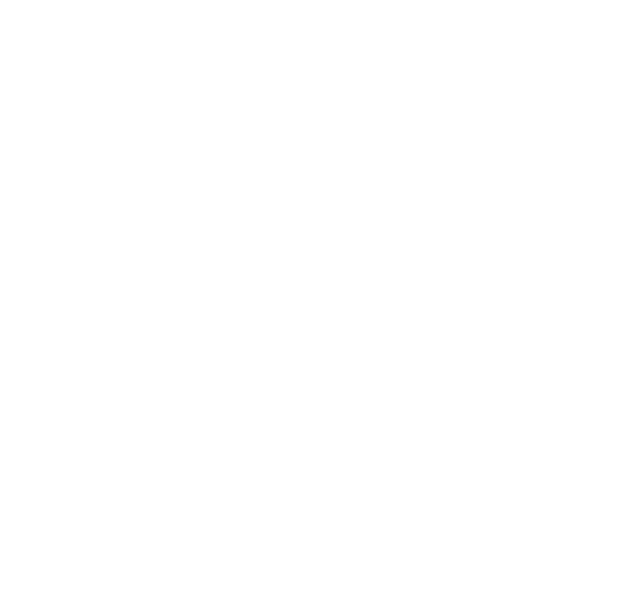
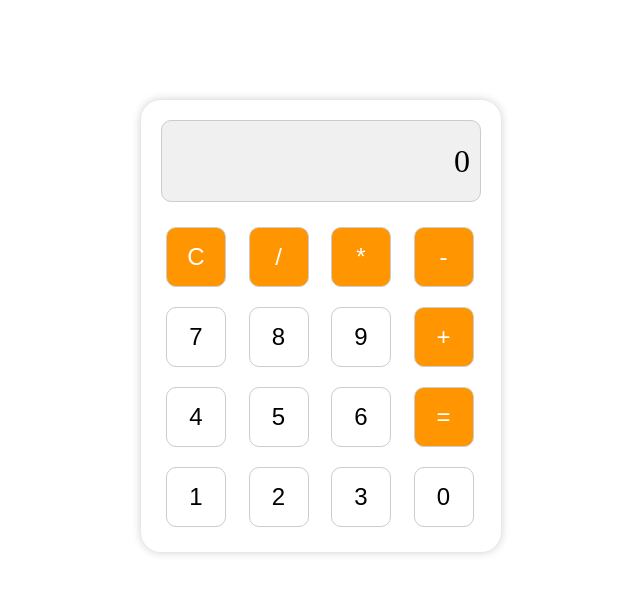
Before and after one commit to johng2023/Calculator, a plain HTML site: page index.html in a window 1280 px wide. Shown: the whole page, without its empty margins (319-959 px from the left). Drawn offline with Linux system fonts and the light colour scheme.

Commit message:
new changesss

```diff
--- a/index.html
+++ b/index.html
@@ -4,9 +4,106 @@
     <meta charset="UTF-8">
     <meta name="viewport" content="width=device-width, initial-scale=1.0">
     <title>Calculator</title>
-    <link rel="stylesheet" href="styles.css"> <!-- Link to your CSS file -->
+    <link rel="stylesheet" href="styles.css">
+    <style>
+        .button {
+            width: 60px;
+            height: 60px;
+            font-size: 24px;
+            margin: 5px;
+            cursor: pointer;
+        }
+        .output {
+            font-size: 32px;
+            height: 60px;
+            display: flex;
+            align-items: center;
+            justify-content: flex-end;
+            padding: 10px;
+            background-color: #f0f0f0;
+            border: 1px solid #ccc;
+        }
+        .button-container {
+            display: grid;
+            grid-template-columns: repeat(4, 1fr);
+            gap: 10px;
+        }
+    </style>
 </head>
 <body>
+    <div class="container">
+        <div class="output" id="result">0</div>
+        <div class="button-container">
+            <button class="button" onclick="clearResult()">C</button>
+            <button class="button" onclick="calculate('/')">/</button>
+            <button class="button" onclick="calculate('*')">*</button>
+            <button class="button" onclick="calculate('-')">-</button>
+            <button class="button" onclick="appendNumber(7)">7</button>
+            <button class="button" onclick="appendNumber(8)">8</button>
+            <button class="button" onclick="appendNumber(9)">9</button>
+            <button class="button" onclick="calculate('+')">+</button>
+            <button class="button" onclick="appendNumber(4)">4</button>
+            <button class="button" onclick="appendNumber(5)">5</button>
+            <button class="button" onclick="appendNumber(6)">6</button>
+            <button class="button" onclick="calculate('=')">=</button>
+            <button class="button" onclick="appendNumber(1)">1</button>
+            <button class="button" onclick="appendNumber(2)">2</button>
+            <button class="button" onclick="appendNumber(3)">3</button>
+            <button class="button" onclick="appendNumber(0)">0</button>
+        </div>
+    </div>
 
+    <script>
+        let currentInput = '';
+        let previousInput = '';
+        let operation = '';
+
+        function appendNumber(number) {
+            currentInput += number;
+            updateDisplay();
+        }
+
+        function clearResult() {
+            currentInput = '';
+            previousInput = '';
+            operation = '';
+            updateDisplay();
+        }
+
+        function calculate(op) {
+            if (op === '=') {
+                if (previousInput && currentInput) {
+                    currentInput = performCalculation(previousInput, currentInput, operation);
+                    operation = '';
+                }
+            } else {
+                if (currentInput) {
+                    if (previousInput) {
+                        currentInput = performCalculation(previousInput, currentInput, operation);
+                    }
+                    operation = op;
+                    previousInput = currentInput;
+                    currentInput = '';
+                }
+            }
+            updateDisplay();
+        }
+
+        function performCalculation(num1, num2, op) {
+            const n1 = parseFloat(num1);
+            const n2 = parseFloat(num2);
+            switch (op) {
+                case '+': return n1 + n2;
+                case '-': return n1 - n2;
+                case '*': return n1 * n2;
+                case '/': return n2 !== 0 ? n1 / n2 : 'Error';
+                default: return num2;
+            }
+        }
+
+        function updateDisplay() {
+            document.getElementById('result').innerText = currentInput || '0';
+        }
+    </script>
 </body>
-</html
+</html>
--- a/styles.css
+++ b/styles.css
@@ -0,0 +1,65 @@
+.container {
+    width: 320px;
+    margin: 100px auto ;
+    background-color: #ffffff;
+    border-radius: 20px;
+    box-shadow: 0 0 10px rgba(0, 0, 0, 0.2);
+    padding: 20px;
+}
+
+.output {
+    font-size: 32px;
+    height: 60px;
+    display: flex;
+    align-items: center;
+    justify-content: flex-end;
+    padding: 10px;
+    background-color: #f9f9f9;
+    border: 1px solid #ccc;
+    border-radius: 10px;
+    margin-bottom: 20px;
+}
+
+.button-container {
+    display: grid;
+    grid-template-columns: repeat(4, 1fr);
+    gap: 10px;
+}
+
+.button {
+    width: 60px;
+    height: 60px;
+    font-size: 24px;
+    background-color: #ffffff;
+    border: 1px solid #ccc;
+    border-radius: 10px;
+    cursor: pointer;
+    transition: background-color 0.2s, color 0.2s;
+}
+
+.button:nth-child(1) { background-color: #ff9500; color: white; }
+.button:nth-child(2) { background-color: #ff9500; color: white; }
+.button:nth-child(3) { background-color: #ff9500; color: white; }
+.button:nth-child(4) { background-color: #ff9500; color: white; }
+.button:nth-child(5) { background-color: #ffffff; color: black; }
+.button:nth-child(6) { background-color: #ffffff; color: black; }
+.button:nth-child(7) { background-color: #ffffff; color: black; }
+.button:nth-child(8) { background-color: #ff9500; color: white; }
+.button:nth-child(9) { background-color: #ffffff; color: black; }
+.button:nth-child(10) { background-color: #ffffff; color: black; }
+.button:nth-child(11) { background-color: #ffffff; color: black; }
+.button:nth-child(12) { background-color: #ff9500; color: white; }
+.button:nth-child(13) { background-color: #ffffff; color: black; }
+.button:nth-child(14) { background-color: #ffffff; color: black; }
+.button:nth-child(15) { background-color: #ffffff; color: black; }
+.button:nth-child(16) { background-color: #ffffff; color: black; }
+
+.button:hover {
+    background-color: #ff9500;
+    color: white;
+}
+
+.button:active {
+    background-color: #cc7a00;
+    color: white;
+}
```
